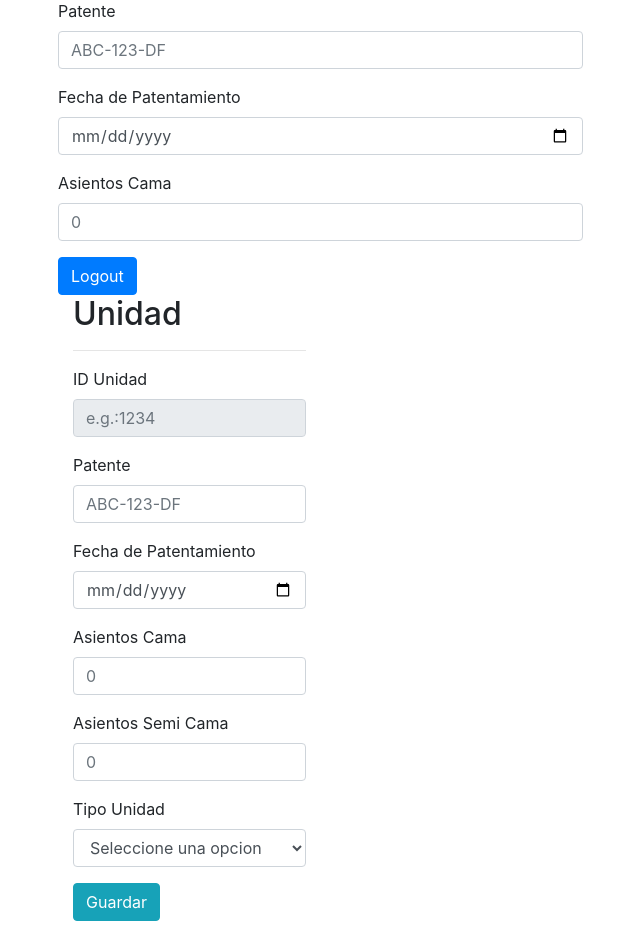
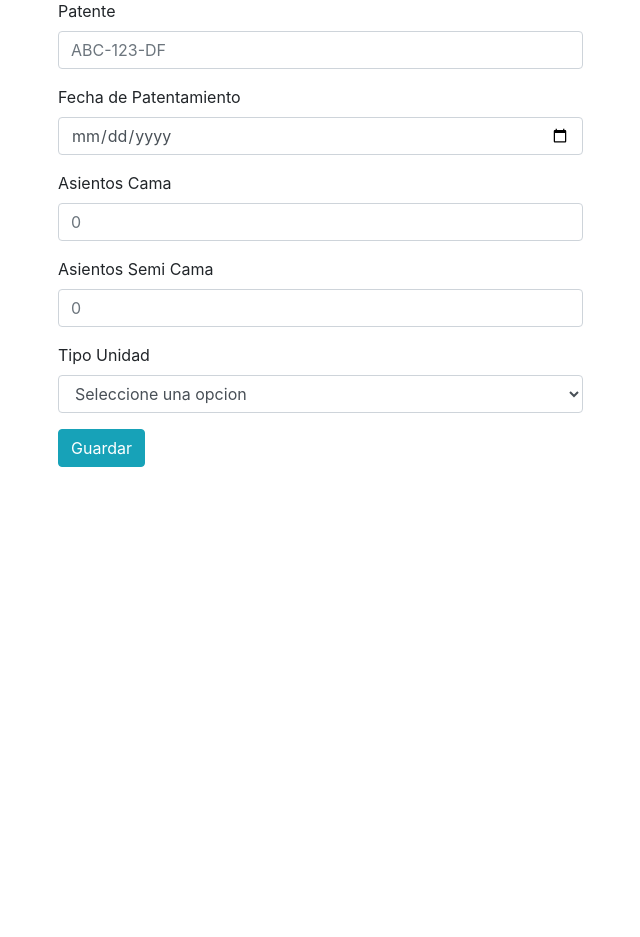
Before and after one commit to jperrino/tp-empresa-transporte, a PHP site: page /unidad.php in a window 1280 px wide. Shown: the part 131-1068 px from the top of the page, without its empty margins (42-682 px from the left). After the commit the page ends 598 px from the top, so only its background shows below. Run offline with PHP 8.4, Linux system fonts and the light colour scheme.

Commit message:
final commit, fixed unidad, fixed baja chofer

```diff
--- a/frontend/pages/altaEstaciones.php
+++ b/frontend/pages/altaEstaciones.php
@@ -36,7 +36,7 @@
         <a class="nav-item dropdown active">
           <div class="btn-group btn-group-md">
             <a class="nav-item nav-link active" href="listado-servicios.php">Listado de Servicios</a>
-            <a class="nav-link dropdown-toggle" href="#" id="navbarDropdownTaller" data-toggle="dropdown"></a>
+            <a class="nav-link dropdown-toggle" href="#" id="navbarDropdownListadoServicios" data-toggle="dropdown"></a>
             <div class="dropdown-menu">
               <a class="dropdown-item" href="servicio.php">Alta Servicios</a>
             </div>
@@ -46,7 +46,7 @@
         <a class="nav-item dropdown active">
           <div class="btn-group btn-group-md">
             <a class="nav-item nav-link active" href="calendario-viajes.php">Calendario de Viajes</a>
-            <a class="nav-link dropdown-toggle" href="#" id="navbarDropdownTaller" data-toggle="dropdown"></a>
+            <a class="nav-link dropdown-toggle" href="#" id="navbarDropdownCalendarioViajes" data-toggle="dropdown"></a>
             <div class="dropdown-menu">
               <a class="dropdown-item" href="viaje.php">Alta Viajes</a>
             </div>
--- a/frontend/pages/calendario-viajes.php
+++ b/frontend/pages/calendario-viajes.php
@@ -38,7 +38,7 @@ include("config/config-calendario-viajes.php");
         <a class="nav-item dropdown active">
           <div class="btn-group btn-group-md">
             <a class="nav-item nav-link active" href="listado-servicios.php">Listado de Servicios</a>
-            <a class="nav-link dropdown-toggle" href="#" id="navbarDropdownTaller" data-toggle="dropdown"></a>
+            <a class="nav-link dropdown-toggle" href="#" id="navbarDropdownListadoServicios" data-toggle="dropdown"></a>
             <div class="dropdown-menu">
               <a class="dropdown-item" href="servicio.php">Alta Servicios</a>
             </div>
@@ -48,7 +48,7 @@ include("config/config-calendario-viajes.php");
         <a class="nav-item dropdown active">
           <div class="btn-group btn-group-md">
             <a class="nav-item nav-link active" href="calendario-viajes.php">Calendario de Viajes</a>
-            <a class="nav-link dropdown-toggle" href="#" id="navbarDropdownTaller" data-toggle="dropdown"></a>
+            <a class="nav-link dropdown-toggle" href="#" id="navbarDropdownCalendarioViajes" data-toggle="dropdown"></a>
             <div class="dropdown-menu">
               <a class="dropdown-item" href="viaje.php">Alta Viajes</a>
             </div>
--- a/frontend/pages/config/config-chofer.php
+++ b/frontend/pages/config/config-chofer.php
@@ -198,7 +198,7 @@ function insertChofer(
         function disableChofer($idChofer, $fechaBaja, $motivoBaja)
         {
             $sql = "UPDATE `chofer`
-            SET `fecha_de_baja` = '" . $fechaBaja . "', `motivo_de_baja` = '" . $motivoBaja . "'
+            SET `fecha_de_baja` = '" . $fechaBaja . "', `baja` = 1, `motivo_de_baja` = '" . $motivoBaja . "'
             WHERE `chofer`.`chofer_id` = " . $idChofer;
 
             $result = executeQuery($sql);
--- a/frontend/pages/config/config-viaje.php
+++ b/frontend/pages/config/config-viaje.php
@@ -162,10 +162,8 @@ function getServicios($viaje){
   }
 
   function getChoferes($chofer_id){
-    $sql = "SELECT c.cuil,
-                    c.chofer_id
-            FROM `chofer` c
-            WHERE c.baja = 0;";
+    $sql = "SELECT c.cuil, c.chofer_id
+            FROM `chofer` c WHERE c.fecha_de_baja is NULL or c.fecha_de_baja = '0000-00-00'";
 
     $result = executeQuery($sql);
 
--- a/frontend/pages/editarEstacion.php
+++ b/frontend/pages/editarEstacion.php
@@ -36,7 +36,7 @@
         <a class="nav-item dropdown active">
           <div class="btn-group btn-group-md">
             <a class="nav-item nav-link active" href="listado-servicios.php">Listado de Servicios</a>
-            <a class="nav-link dropdown-toggle" href="#" id="navbarDropdownTaller" data-toggle="dropdown"></a>
+            <a class="nav-link dropdown-toggle" href="#" id="navbarDropdownListadoServicios" data-toggle="dropdown"></a>
             <div class="dropdown-menu">
               <a class="dropdown-item" href="servicio.php">Alta Servicios</a>
             </div>
@@ -46,7 +46,7 @@
         <a class="nav-item dropdown active">
           <div class="btn-group btn-group-md">
             <a class="nav-item nav-link active" href="calendario-viajes.php">Calendario de Viajes</a>
-            <a class="nav-link dropdown-toggle" href="#" id="navbarDropdownTaller" data-toggle="dropdown"></a>
+            <a class="nav-link dropdown-toggle" href="#" id="navbarDropdownCalendarioViajes" data-toggle="dropdown"></a>
             <div class="dropdown-menu">
               <a class="dropdown-item" href="viaje.php">Alta Viajes</a>
             </div>
--- a/frontend/pages/estacion.php
+++ b/frontend/pages/estacion.php
@@ -36,7 +36,7 @@
         <a class="nav-item dropdown active">
           <div class="btn-group btn-group-md">
             <a class="nav-item nav-link active" href="listado-servicios.php">Listado de Servicios</a>
-            <a class="nav-link dropdown-toggle" href="#" id="navbarDropdownTaller" data-toggle="dropdown"></a>
+            <a class="nav-link dropdown-toggle" href="#" id="navbarDropdownListadoServicios" data-toggle="dropdown"></a>
             <div class="dropdown-menu">
               <a class="dropdown-item" href="servicio.php">Alta Servicios</a>
             </div>
@@ -46,7 +46,7 @@
         <a class="nav-item dropdown active">
           <div class="btn-group btn-group-md">
             <a class="nav-item nav-link active" href="calendario-viajes.php">Calendario de Viajes</a>
-            <a class="nav-link dropdown-toggle" href="#" id="navbarDropdownTaller" data-toggle="dropdown"></a>
+            <a class="nav-link dropdown-toggle" href="#" id="navbarDropdownCalendarioViajes" data-toggle="dropdown"></a>
             <div class="dropdown-menu">
               <a class="dropdown-item" href="viaje.php">Alta Viajes</a>
             </div>
--- a/frontend/pages/home.php
+++ b/frontend/pages/home.php
@@ -32,7 +32,7 @@
     <a class="nav-item dropdown active">
       <div class="btn-group btn-group-md">
         <a class="nav-item nav-link active" href="listado-servicios.php">Listado de Servicios</a>
-        <a class="nav-link dropdown-toggle" href="#" id="navbarDropdownTaller" data-toggle="dropdown"></a>
+        <a class="nav-link dropdown-toggle" href="#" id="navbarDropdownListadoServicios" data-toggle="dropdown"></a>
         <div class="dropdown-menu">
           <a class="dropdown-item" href="servicio.php">Alta Servicios</a>
         </div>
@@ -42,7 +42,7 @@
     <a class="nav-item dropdown active">
       <div class="btn-group btn-group-md">
         <a class="nav-item nav-link active" href="calendario-viajes.php">Calendario de Viajes</a>
-        <a class="nav-link dropdown-toggle" href="#" id="navbarDropdownTaller" data-toggle="dropdown"></a>
+        <a class="nav-link dropdown-toggle" href="#" id="navbarDropdownCalendarioViajes" data-toggle="dropdown"></a>
         <div class="dropdown-menu">
           <a class="dropdown-item" href="viaje.php">Alta Viajes</a>
         </div>
--- a/frontend/pages/listado-choferes.php
+++ b/frontend/pages/listado-choferes.php
@@ -38,7 +38,7 @@ include("config/config-chofer.php");
                 <a class="nav-item dropdown active">
                     <div class="btn-group btn-group-md">
                         <a class="nav-item nav-link active" href="listado-servicios.php">Listado de Servicios</a>
-                        <a class="nav-link dropdown-toggle" href="#" id="navbarDropdownTaller"
+                        <a class="nav-link dropdown-toggle" href="#" id="navbarDropdownListadoServicios"
                             data-toggle="dropdown"></a>
                         <div class="dropdown-menu">
                             <a class="dropdown-item" href="servicio.php">Alta Servicios</a>
@@ -49,7 +49,7 @@ include("config/config-chofer.php");
                 <a class="nav-item dropdown active">
                     <div class="btn-group btn-group-md">
                         <a class="nav-item nav-link active" href="calendario-viajes.php">Calendario de Viajes</a>
-                        <a class="nav-link dropdown-toggle" href="#" id="navbarDropdownTaller"
+                        <a class="nav-link dropdown-toggle" href="#" id="navbarDropdownCalendarioViajes"
                             data-toggle="dropdown"></a>
                         <div class="dropdown-menu">
                             <a class="dropdown-item" href="viaje.php">Alta Viajes</a>
--- a/frontend/pages/listado-servicios.php
+++ b/frontend/pages/listado-servicios.php
@@ -37,7 +37,7 @@ include("config/config-listado-servicios.php");
         <a class="nav-item dropdown active">
           <div class="btn-group btn-group-md">
             <a class="nav-item nav-link active" href="listado-servicios.php">Listado de Servicios</a>
-            <a class="nav-link dropdown-toggle" href="#" id="navbarDropdownTaller" data-toggle="dropdown"></a>
+            <a class="nav-link dropdown-toggle" href="#" id="navbarDropdownListadoServicios" data-toggle="dropdown"></a>
             <div class="dropdown-menu">
               <a class="dropdown-item" href="servicio.php">Alta Servicios</a>
             </div>
@@ -47,7 +47,7 @@ include("config/config-listado-servicios.php");
         <a class="nav-item dropdown active">
           <div class="btn-group btn-group-md">
             <a class="nav-item nav-link active" href="calendario-viajes.php">Calendario de Viajes</a>
-            <a class="nav-link dropdown-toggle" href="#" id="navbarDropdownTaller" data-toggle="dropdown"></a>
+            <a class="nav-link dropdown-toggle" href="#" id="navbarDropdownCalendarioViajes" data-toggle="dropdown"></a>
             <div class="dropdown-menu">
               <a class="dropdown-item" href="viaje.php">Alta Viajes</a>
             </div>
--- a/frontend/pages/reparacion.php
+++ b/frontend/pages/reparacion.php
@@ -41,7 +41,7 @@ if(isset($_GET['edit'])){
         <a class="nav-item dropdown active">
           <div class="btn-group btn-group-md">
             <a class="nav-item nav-link active" href="listado-servicios.php">Listado de Servicios</a>
-            <a class="nav-link dropdown-toggle" href="#" id="navbarDropdownTaller" data-toggle="dropdown"></a>
+            <a class="nav-link dropdown-toggle" href="#" id="navbarDropdownListadoServicios" data-toggle="dropdown"></a>
             <div class="dropdown-menu">
               <a class="dropdown-item" href="servicio.php">Alta Servicios</a>
             </div>
@@ -51,7 +51,7 @@ if(isset($_GET['edit'])){
         <a class="nav-item dropdown active">
           <div class="btn-group btn-group-md">
             <a class="nav-item nav-link active" href="calendario-viajes.php">Calendario de Viajes</a>
-            <a class="nav-link dropdown-toggle" href="#" id="navbarDropdownTaller" data-toggle="dropdown"></a>
+            <a class="nav-link dropdown-toggle" href="#" id="navbarDropdownCalendarioViajes" data-toggle="dropdown"></a>
             <div class="dropdown-menu">
               <a class="dropdown-item" href="viaje.php">Alta Viajes</a>
             </div>
--- a/frontend/pages/servicio.php
+++ b/frontend/pages/servicio.php
@@ -41,7 +41,7 @@ if(isset($_GET['edit'])){
         <a class="nav-item dropdown active">
           <div class="btn-group btn-group-md">
             <a class="nav-item nav-link active" href="listado-servicios.php">Listado de Servicios</a>
-            <a class="nav-link dropdown-toggle" href="#" id="navbarDropdownTaller" data-toggle="dropdown"></a>
+            <a class="nav-link dropdown-toggle" href="#" id="navbarDropdownListadoServicios" data-toggle="dropdown"></a>
             <div class="dropdown-menu">
               <a class="dropdown-item" href="servicio.php">Alta Servicios</a>
             </div>
@@ -51,7 +51,7 @@ if(isset($_GET['edit'])){
         <a class="nav-item dropdown active">
           <div class="btn-group btn-group-md">
             <a class="nav-item nav-link active" href="calendario-viajes.php">Calendario de Viajes</a>
-            <a class="nav-link dropdown-toggle" href="#" id="navbarDropdownTaller" data-toggle="dropdown"></a>
+            <a class="nav-link dropdown-toggle" href="#" id="navbarDropdownCalendarioViajes" data-toggle="dropdown"></a>
             <div class="dropdown-menu">
               <a class="dropdown-item" href="viaje.php">Alta Viajes</a>
             </div>
--- a/frontend/pages/taller.php
+++ b/frontend/pages/taller.php
@@ -36,7 +36,7 @@ include("config/config-taller.php");
         <a class="nav-item dropdown active">
           <div class="btn-group btn-group-md">
             <a class="nav-item nav-link active" href="listado-servicios.php">Listado de Servicios</a>
-            <a class="nav-link dropdown-toggle" href="#" id="navbarDropdownTaller" data-toggle="dropdown"></a>
+            <a class="nav-link dropdown-toggle" href="#" id="navbarDropdownListadoServicios" data-toggle="dropdown"></a>
             <div class="dropdown-menu">
               <a class="dropdown-item" href="servicio.php">Alta Servicios</a>
             </div>
@@ -46,7 +46,7 @@ include("config/config-taller.php");
         <a class="nav-item dropdown active">
           <div class="btn-group btn-group-md">
             <a class="nav-item nav-link active" href="calendario-viajes.php">Calendario de Viajes</a>
-            <a class="nav-link dropdown-toggle" href="#" id="navbarDropdownTaller" data-toggle="dropdown"></a>
+            <a class="nav-link dropdown-toggle" href="#" id="navbarDropdownCalendarioViajes" data-toggle="dropdown"></a>
             <div class="dropdown-menu">
               <a class="dropdown-item" href="viaje.php">Alta Viajes</a>
             </div>
--- a/frontend/pages/unidad.php
+++ b/frontend/pages/unidad.php
@@ -42,7 +42,7 @@ if (isset($_GET['edit'])) {
         <a class="nav-item dropdown active">
           <div class="btn-group btn-group-md">
             <a class="nav-item nav-link active" href="listado-servicios.php">Listado de Servicios</a>
-            <a class="nav-link dropdown-toggle" href="#" id="navbarDropdownTaller" data-toggle="dropdown"></a>
+            <a class="nav-link dropdown-toggle" href="#" id="navbarDropdownListadoServicios" data-toggle="dropdown"></a>
             <div class="dropdown-menu">
               <a class="dropdown-item" href="servicio.php">Alta Servicios</a>
             </div>
@@ -52,7 +52,7 @@ if (isset($_GET['edit'])) {
         <a class="nav-item dropdown active">
           <div class="btn-group btn-group-md">
             <a class="nav-item nav-link active" href="calendario-viajes.php">Calendario de Viajes</a>
-            <a class="nav-link dropdown-toggle" href="#" id="navbarDropdownTaller" data-toggle="dropdown"></a>
+            <a class="nav-link dropdown-toggle" href="#" id="navbarDropdownCalendarioViajes" data-toggle="dropdown"></a>
             <div class="dropdown-menu">
               <a class="dropdown-item" href="viaje.php">Alta Viajes</a>
             </div>
@@ -84,32 +84,6 @@ if (isset($_GET['edit'])) {
         <a href="login.php" class="btn btn-primary">Salir</a>
       </div>
     </nav>
-    <div class="container" id="main-container">
-      <div class="row" id="unidad-container">
-        <div class="col-md-6">
-          <h2>Unidad</h2>
-          <hr>
-          <form>
-            <div class="form-group" id="form-unidad-id">
-              <label for="input-id-unidad">ID Unidad</label>
-              <input class="form-control" type="text" id="input-id-unidad" placeholder="e.g.:1234" value="<?php echo (isset($_GET['edit']))?$unidad->get_idUnidad():'';?>" disabled />
-            </div>
-            <div class="form-group">
-              <label for="input-patente">Patente</label>
-              <input class="form-control" type="text" id="input-patente" placeholder="ABC-123-DF" value="<?php echo (isset($_GET['edit']))?$unidad->get_patente():'';?>" />
-            </div>
-            <div class="form-group">
-              <label for="input-fecha-patentamiento">Fecha de Patentamiento</label>
-              <input class="form-control" type="date" id="input-fecha-patentamiento" value="<?php echo (isset($_GET['edit']))?$unidad->get_fechaPatentamiento():'';?>" />
-            </div>
-            <div class="form-group">
-              <label for="input-asientos-cama">Asientos Cama</label>
-              <input class="form-control" type="number" id="input-asientos-cama" placeholder="0" value="<?php echo (isset($_GET['edit']))?$unidad->get_asientosCama():'';?>" />
-            </div>
-            <div>
-                <a href="login.html" class="btn btn-primary">Logout</a>
-            </div>
-        </nav>
         <div class="container" id="main-container">
             <div class="row" id="unidad-container">
                 <div class="col-md-6">
@@ -187,8 +161,7 @@ if (isset($_GET['edit'])) {
                 </div>
             </div>
           </form>
-        </div>
-      </div>
+
       <br>
       <div class="row" id="reparacion-container">
         <div class="col-md-6">
--- a/frontend/pages/viaje.php
+++ b/frontend/pages/viaje.php
@@ -41,7 +41,7 @@ if(isset($_GET['edit'])){
         <a class="nav-item dropdown active">
           <div class="btn-group btn-group-md">
             <a class="nav-item nav-link active" href="listado-servicios.php">Listado de Servicios</a>
-            <a class="nav-link dropdown-toggle" href="#" id="navbarDropdownTaller" data-toggle="dropdown"></a>
+            <a class="nav-link dropdown-toggle" href="#" id="navbarDropdownListadoServicios" data-toggle="dropdown"></a>
             <div class="dropdown-menu">
               <a class="dropdown-item" href="servicio.php">Alta Servicios</a>
             </div>
@@ -51,7 +51,7 @@ if(isset($_GET['edit'])){
         <a class="nav-item dropdown active">
           <div class="btn-group btn-group-md">
             <a class="nav-item nav-link active" href="calendario-viajes.php">Calendario de Viajes</a>
-            <a class="nav-link dropdown-toggle" href="#" id="navbarDropdownTaller" data-toggle="dropdown"></a>
+            <a class="nav-link dropdown-toggle" href="#" id="navbarDropdownCalendarioViajes" data-toggle="dropdown"></a>
             <div class="dropdown-menu">
               <a class="dropdown-item" href="viaje.php">Alta Viajes</a>
             </div>
```
Also changed, not shown: frontend/pages/chofer.php (+5 -3 lines).
